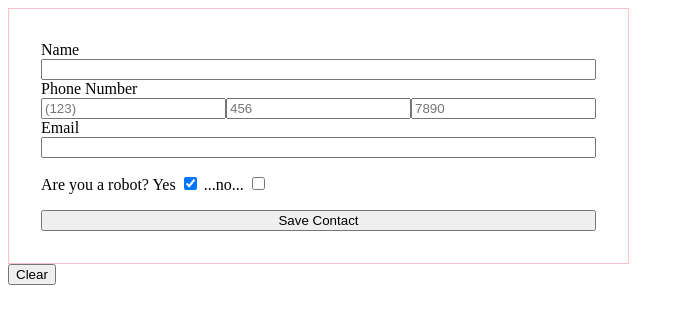
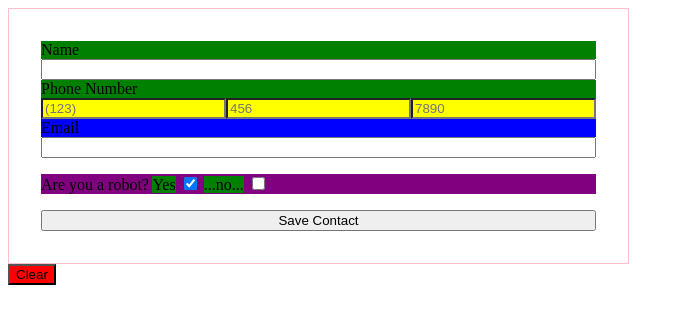
Before and after one commit to turingschool-examples/jQuery-session, a plain HTML site: page part-1-selectors/selectors.html in a window 1280 px wide. Shown: the whole page, without its empty margins (0-684 px from the left). Drawn offline with nearby package versions, Linux system fonts and the light colour scheme.

Commit message:
Part 1 completion

```diff
--- a/part-1-selectors/selectors.css
+++ b/part-1-selectors/selectors.css
@@ -2,7 +2,7 @@
   background-color: blue;
 }
 
-.yellow: {
+.yellow {
   background-color: yellow;
 }
 
--- a/part-1-selectors/selectors.js
+++ b/part-1-selectors/selectors.js
@@ -9,3 +9,12 @@ clearBtn.addEventListener('click', function(){
     input.value = "";
   })
 })
+$(document).ready(function() {
+  // jQuery code goes here, in the body of this callback function
+  $("label").addClass("green");
+  $('.phone').addClass("yellow");
+  $('label[for="email"]').removeClass('green').addClass("blue")
+  $("input:checked").attr('ID');
+  $("p").addClass("purple")
+  $("#clear-btn").addClass("red")
+})
```
Also changed, not shown: part-1-selectors/README.md, 1 other file.
